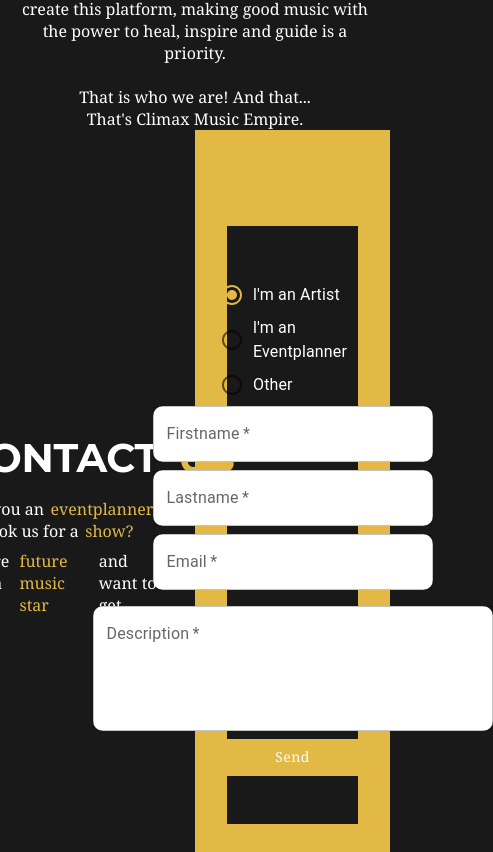
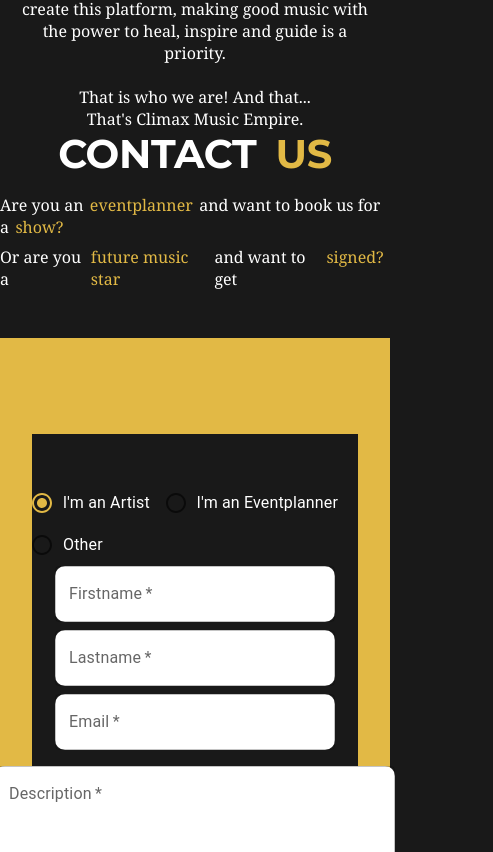
Before and after one commit to EllaMiri/ClimaxMusicEmpire, a Next.js app: page / in a window 390 px wide. Shown: the part 872-1724 px from the top of the page, 493 px wide, since content can reach past the window. Built offline with nearby package versions, Linux system fonts and the light colour scheme.

Commit message:
added styling for mobile on the contact form

```diff
--- a/components/Contact.jsx
+++ b/components/Contact.jsx
@@ -3,9 +3,23 @@ import { Box, Typography } from "@mui/material";
 import ContactForm from "./ContactForm";
 
 const Contact = () => {
+  const contactPageMediaQueries = {
+    flexDirection: {xs: 'column', lg: 'row'},
+    alignItems: {xs: 'center'}
+  }
+
+  const textBoxMediaQueries = {
+    width: {xs: '100%', lg: '50%'},
+    marginBottom: {xs: '3rem', lg: '0'}
+  }
+
+  const formBoxMediaQueries = {
+    width: {xs: '100%', lg: '50%'}
+  }
+
   return (
-    <Box style={{ display: "flex",  }}>
-      <Box style={{ display: "flex", justifyContent: "center", alignItems: 'center', width: '50%' }}>
+    <Box sx={contactPageMediaQueries} style={{ display: "flex"}}>
+      <Box sx={textBoxMediaQueries} style={{ display: "flex", justifyContent: "center", alignItems: 'center' }}>
         <Box style={{ display: "flex", flexDirection: "column" }}>
           <Box style={{ display: "flex", marginBottom: "1rem", justifyContent: 'center' }}>
             <Typography variant="h2" component="h2">
@@ -98,7 +112,7 @@ const Contact = () => {
         </Box>
       </Box>
 
-      <Box style={{ width: "50%" }}>
+      <Box sx={formBoxMediaQueries}>
         <ContactForm />
       </Box>
     </Box>
```
